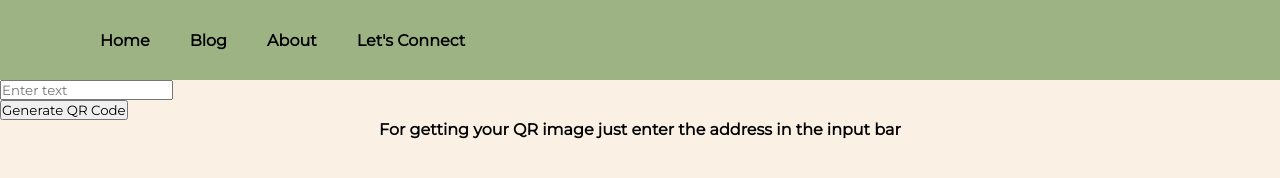
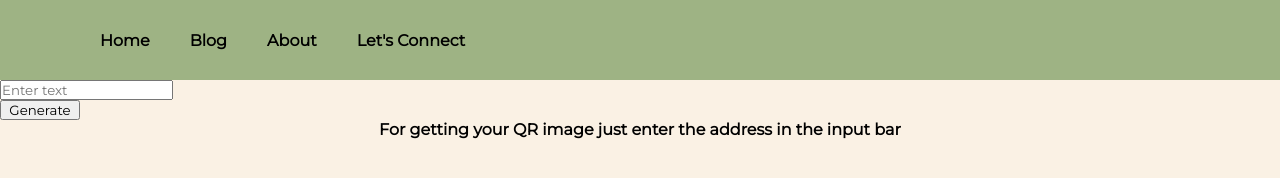
Before and after one commit to thebedigupta/qr-image-generator, a plain HTML site: page front-end/index.html in a window 1280 px wide. Drawn offline with Linux system fonts and the light colour scheme.

Commit message:
few changes in html and css file

```diff
--- a/front-end/index.html
+++ b/front-end/index.html
@@ -22,10 +22,10 @@
     </div>
     <div class="body">
       <input type="text" id="inputText" placeholder="Enter text" />
-      <button id="generateButton">Generate QR Code</button>
-      <div id="qrcode"></div>
+      <button id="generateButton">Generate</button>
       <h4>For getting your QR image just enter the address in the input bar</h4>
     </div>
+    <div id="qrcode"></div>
     <script src="https://cdn.rawgit.com/davidshimjs/qrcodejs/gh-pages/qrcode.min.js"></script>
     <script src="./index.js"></script>
   </body>
--- a/front-end/style.css
+++ b/front-end/style.css
@@ -44,6 +44,7 @@ form{
     background-color: #FAF1E4;
     width: 100%;
     height: 100%;
+
 }
 .body h4{
     display: flex;
@@ -55,3 +56,7 @@ form{
     justify-content: center;
     align-items: center;
 }
+button {
+    height: 20px;
+    width: 80px;
+}
```
